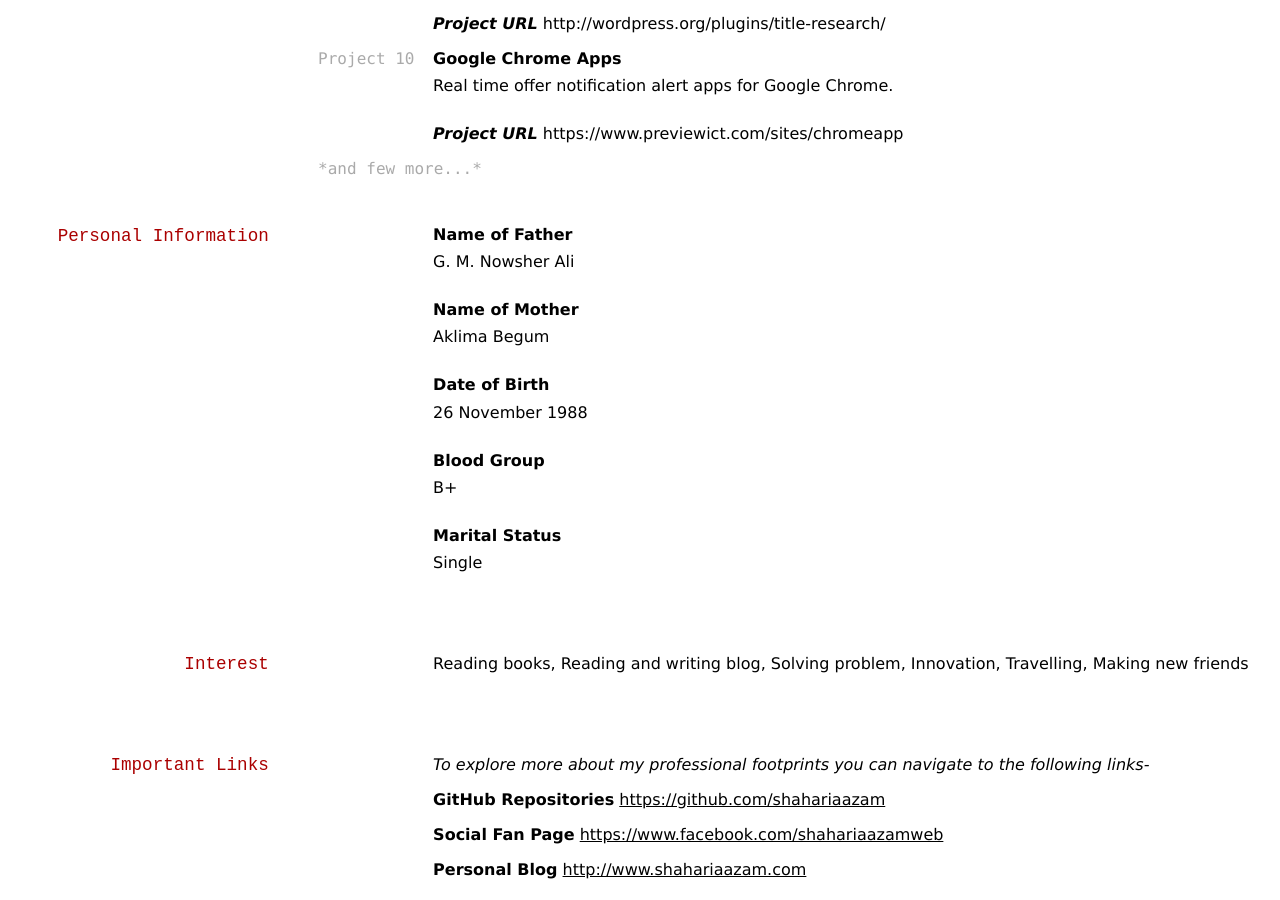
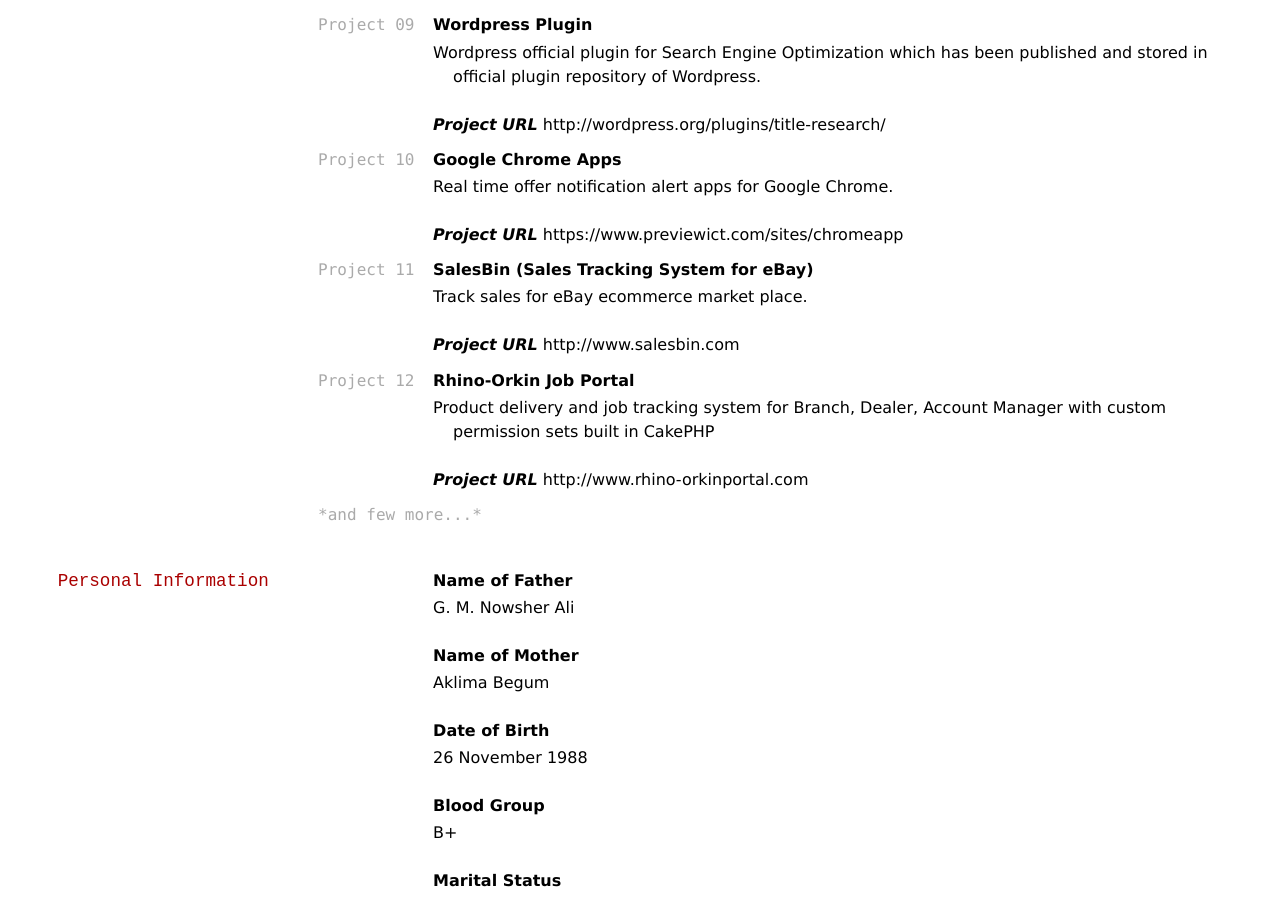
Before and after one commit to mita07/my-resume, a Jekyll site: the page built from index.md, in a window 1280 px wide and 900 px high, scrolled down 8443 px. Built offline with Jekyll 4.4.1, drawn with Linux system fonts in a browser that asks for light colours; some of the changed text lies outside the part shown.

Commit message:
Update index.md

```diff
--- a/index.md
+++ b/index.md
@@ -449,6 +452,24 @@
 __*Project URL*__
 https://www.previewict.com/sites/chromeapp
 
+
+`Project 11`
+__SalesBin (Sales Tracking System for eBay)__
+
+- Track sales for eBay ecommerce market place.
+
+__*Project URL*__
+http://www.salesbin.com
+
+
+`Project 12`
+__Rhino-Orkin Job Portal__
+
+- Product delivery and job tracking system for Branch, Dealer, Account Manager with custom permission sets built in CakePHP
+
+__*Project URL*__
+http://www.rhino-orkinportal.com
+
 `*and few more...*`
 
 
```
Also changed, not shown: other parts of index.md (+3 -0 lines).
